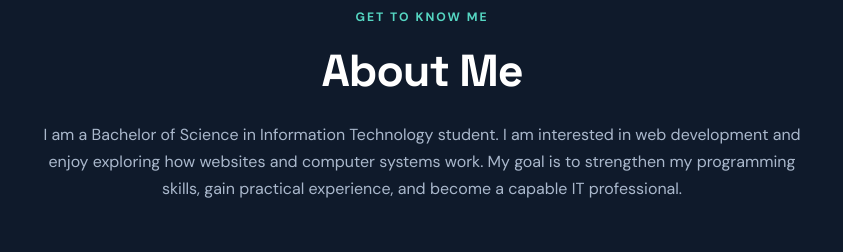
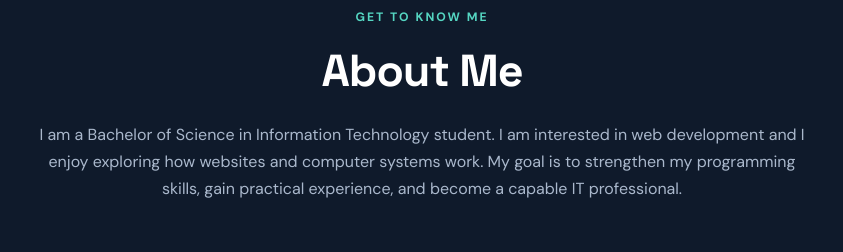
Before and after one commit to christianribo21-source/ribo-project-1, a plain HTML site: page index.html in a window 1280 px wide. Shown: the part 820-1072 px from the top of the page, 218-1061 px from the left. Drawn offline with Linux system fonts and the light colour scheme.

Commit message:
about me

```diff
--- a/index.html
+++ b/index.html
@@ -39,7 +39,7 @@
             <div class="container narrow">
                 <p class="eyebrow">GET TO KNOW ME</p>
                 <h2 class="section-title">About Me</h2>
-                <p>I am a Bachelor of Science in Information Technology student. I am interested in web development and enjoy exploring how websites and computer systems work. My goal is to strengthen my programming skills, gain practical experience, and become a capable IT professional.</p>
+                <p>I am a Bachelor of Science in Information Technology student. I am interested in web development and I enjoy exploring how websites and computer systems work. My goal is to strengthen my programming skills, gain practical experience, and become a capable IT professional.</p>
             </div>
         </section>
 
```
